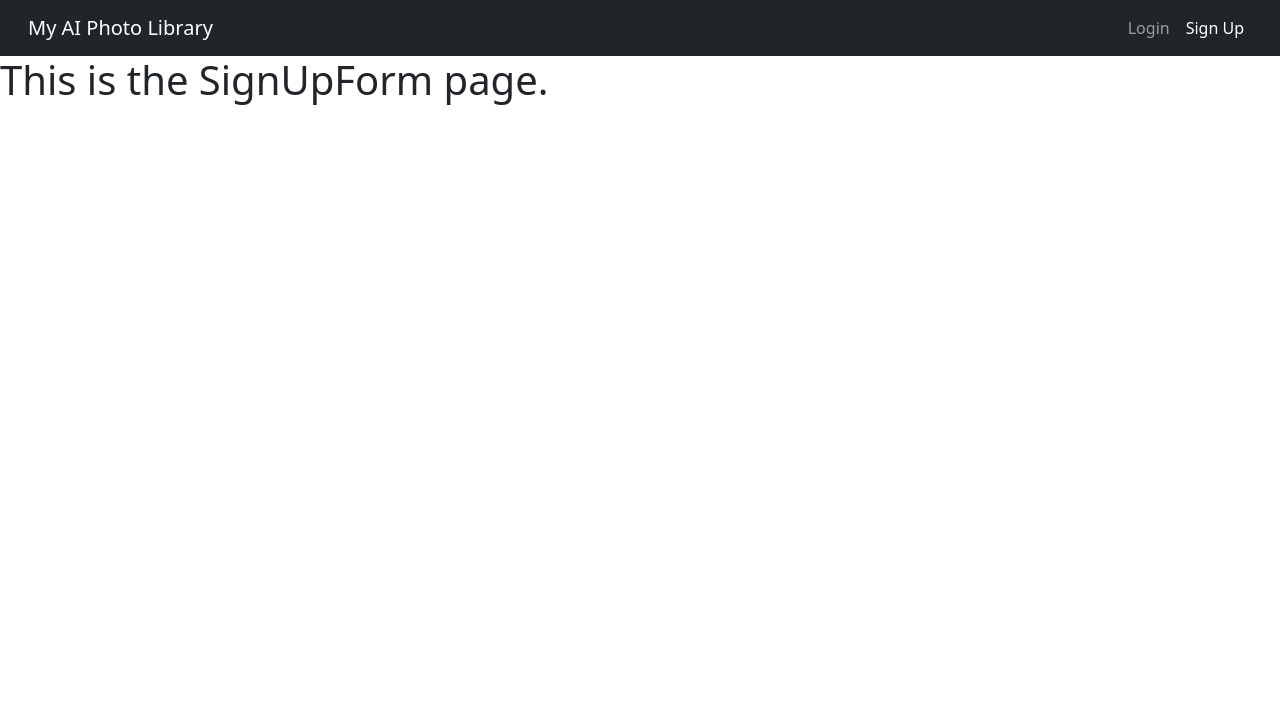
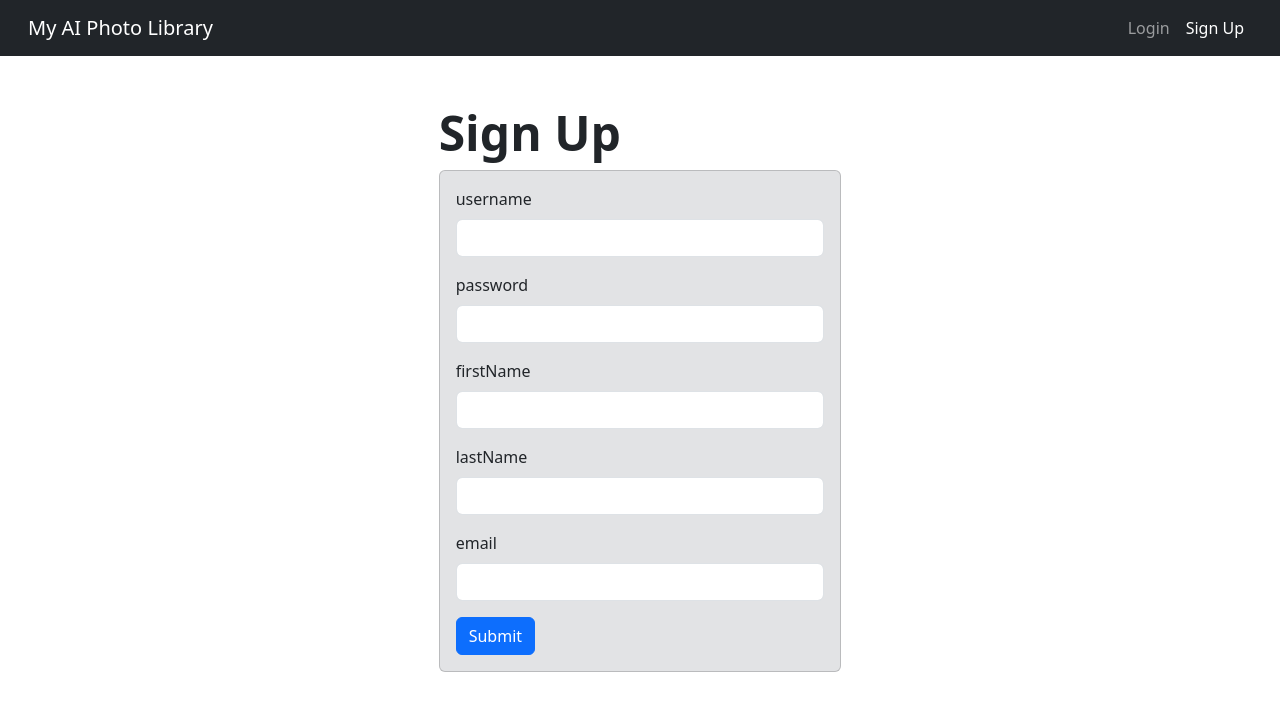
Before and after one commit to mmazurk/capstone-2-frontend, a React (Create React App) app: page /signup in a window 1280 px wide. Shown: the top 710 px of the page. Built offline with nearby package versions, Linux system fonts and the light colour scheme; no server answers.

Commit message:
worked on auth

```diff
--- a/src/App.js
+++ b/src/App.js
@@ -11,25 +11,44 @@ import SignUpForm from "./auth/SignUpForm";
 import ProfileForm from "./profiles/ProfileForm";
 import MyPhotoAPI from "./api/api";
 import OpenAiAPI from "./api/externalApi";
+import UserContext from "./auth/userContext";
+
 
 function App() {
   const [userData, setUserData] = useState([]);
   const [isLoggedIn, setIsLoggedIn] = useState(false);
+  const [token, setToken] = useState(null)
 
-  async function login(userData) {
-    console.log("Login!")
+  // You want to return either a "success" status or the errors
+  // Then you can display them on the form
+
+  async function login(formData) {
+    try {
+      const token = await MyPhotoAPI.authUser(formData);
+      if (token) {
+        setToken(token);
+        setIsLoggedIn(true);
+      }
+    } catch (err) {
+      console.log("Didn't work because", err);
+    }
   }
 
   async function logout(userData) {
-    console.log("Logout!")
+    setToken(null);
+    setIsLoggedIn(false);
   }
 
   async function signUp(formData) {
-    console.log("Signup!")
+    const token = await MyPhotoAPI.signUpUser(formData);
+    if(token) {
+      setToken(token);
+    }
   }
 
   return (
     <div>
+      <UserContext.Provider value={{token: token}}>
       <BrowserRouter>
         <Navigation isLoggedIn={isLoggedIn} />
         <main>
@@ -49,6 +68,7 @@ function App() {
           </Routes>
         </main>
       </BrowserRouter>
+      </UserContext.Provider>
     </div>
   );
 }
--- /dev/null
+++ b/src/auth/FormItem.js
@@ -0,0 +1,17 @@
+const FormItem = ({ field, value, handleChange }) => {
+    return (
+      <div className="mb-3">
+        <label htmlFor={field} className="form-label">{field}</label>
+        <input
+          className="form-control"
+          id={field}
+          type={field === "password" ? "password": "text"}
+          name={field}
+          value={value}
+          onChange={handleChange}
+        />
+      </div>
+    );
+  };
+
+  export default FormItem;
--- a/src/auth/LoginForm.js
+++ b/src/auth/LoginForm.js
@@ -1,8 +1,62 @@
-function LoginForm() {
+import { useNavigate } from "react-router-dom";
+import { useState } from "react";
+import FormItem from "./FormItem";
 
-    return (
-        <h1>This is the LoginForm page.</h1>
-    )
+function LoginForm({ login }) {
+  const navigate = useNavigate();
+  const initialState = {
+    username: "",
+    password: "",
+  };
+
+  // add another piece of state to track form errors
+  // then you can surface them below in your form if they exist using ternary
+
+  const [formData, setFormData] = useState(initialState);
+
+  const handleChange = (e) => {
+    const { name, value } = e.target;
+    setFormData((data) => ({
+      ...data,
+      [name]: value,
+    }));
+  };
+
+  const handleSubmit = (e) => {
+    e.preventDefault();
+    login(formData).then(function (result) {
+      if (result) {
+        navigate("/");
+      } else {
+        console.log("And just to remind you, that didn't work");
+      }
+    });
+  };
+
+  return (
+    <div className="centered">
+      <div className="container col-md-6 offset-md-3 col-lg-4 offset-lg-4 mt-5">
+        <h1 className="display-5 fw-bold">Login To Your Account</h1>
+        <div className="card bg-secondary-subtle">
+          <div className="card-body">
+            <form>
+              {Object.keys(formData).map((item) => (
+                <FormItem
+                  field={`${item}`}
+                  value={formData[item]}
+                  handleChange={handleChange}
+                  key={item}
+                />
+              ))}
+              <button onClick={handleSubmit} className="btn btn-primary">
+                Submit
+              </button>
+            </form>
+          </div>
+        </div>
+      </div>
+    </div>
+  );
 }
 
 export default LoginForm;
--- a/src/auth/SignUpForm.js
+++ b/src/auth/SignUpForm.js
@@ -1,8 +1,74 @@
-function SignUpForm() {
+import { useNavigate } from "react-router-dom";
+import { useState } from "react";
+import FormItem from "./FormItem";
 
-    return (
-        <h1>This is the SignUpForm page.</h1>
-    )
+function SignUpForm({ signUp }) {
+  const navigate = useNavigate();
+  const initialState = {
+    username: "",
+    password: "",
+    firstName: "",
+    lastName: "",
+    email: ""
+  };
+
+  const [formData, setFormData] = useState(initialState);
+
+  const handleChange = (e) => {
+    const { name, value } = e.target;
+    setFormData((data) => ({
+      ...data,
+      [name]: value,
+    }));
+  };
+
+  const handleSubmit = (e) => {
+    e.preventDefault();
+    signUp(formData).then(() => navigate("/"));
+  };
+
+  return (
+    <div className="centered">
+      <div className="container col-md-6 offset-md-3 col-lg-4 offset-lg-4 mt-5">
+        <h1 className="display-5 fw-bold">Sign Up</h1>
+        <div className="card bg-secondary-subtle">
+          <div className="card-body">
+            <form>
+              {Object.keys(formData).map((item) => (
+                <FormItem
+                  field={`${item}`}
+                  value={formData[item]}
+                  handleChange={handleChange}
+                  key={item}
+                />
+              ))}
+              <button onClick={handleSubmit} className="btn btn-primary">
+                Submit
+              </button>
+            </form>
+          </div>
+        </div>
+      </div>
+    </div>
+  );
 }
 
+//   function registerUser() {
+//     signUp({
+//       username: "test1",
+//       password: "password",
+//       firstName: "TestFirst",
+//       lastName: "TestLast",
+//       email: "test1@test.com",
+//     }).then(() => navigate("/"));
+//   }
+
+//   return (
+//     <div>
+//       <h1 className="mb-3">This is the SignUp page.</h1>
+//       <button onClick={registerUser}>Sign Up</button>
+//     </div>
+//   );
+// }
+
 export default SignUpForm;
--- /dev/null
+++ b/src/auth/userContext.js
@@ -0,0 +1,5 @@
+import React from "react";
+const UserContext = React.createContext();
+
+
+export default UserContext;
--- a/src/homepage/HomePage.js
+++ b/src/homepage/HomePage.js
@@ -8,46 +8,46 @@ function HomePage() {
     {
         const navigate = useNavigate();
         return (
-          <div class="p-5 mb-4 bg-body-secondary rounded-3">
-            <div class="container py-4">
-              <div class="row d-flex align-items-center">
-                <div class="col-md-6 fs-4">
-                  <h1 class="display-5 fw-bold">My AI Photo Library</h1>
+          <div className="p-5 mb-4 bg-body-secondary rounded-3">
+            <div className="container py-4">
+              <div className="row d-flex align-items-center">
+                <div className="col-md-6 fs-4">
+                  <h1 className="display-5 fw-bold">My AI Photo Library</h1>
                   <p>Use the power of AI to develop your own custom photos.</p>
                 </div>
-                <div class="col-md-5 fs-4">
+                <div className="col-md-5 fs-4">
                   <img
                     src="https://images.unsplash.com/photo-1635002964051-740c5f7f14ac?ixlib=rb-4.0.3&ixid=M3wxMjA3fDB8MHxwaG90by1wYWdlfHx8fGVufDB8fHx8fA%3D%3D&auto=format&fit=crop&w=2080&q=80"
-                    class="img-fluid"
+                    className="img-fluid"
                   />
                 </div>
               </div>
 
-              <div class="row mt-5 d-flex align-items-center">
-                <div class="col-md-6">
-                  <div class="h-100 p-5 text-bg-dark rounded-3">
+              <div className="row mt-5 d-flex align-items-center">
+                <div className="col-md-6">
+                  <div className="h-100 p-5 text-bg-dark rounded-3">
                     <h2>Log Into Your Account</h2>
                     <p>
                       Click the button below to log into your account. If you
                       forgot your password please click the other button.
                     </p>
-                    <button class="btn btn-outline-light" type="button" onClick={() => navigate("/login")}>
+                    <button className="btn btn-outline-light" type="button" onClick={() => navigate("/login")}>
                       Login
                     </button>
-                    <button class="btn btn-outline-light" type="button">
+                    <button className="btn btn-outline-light" type="button">
                       Reset Password
                     </button>
                   </div>
                 </div>
-                <div class="col-md-5">
-                  <div class="h-100 p-5 bg-body-tertiary border rounded-3">
+                <div className="col-md-5">
+                  <div className="h-100 p-5 bg-body-tertiary border rounded-3">
                     <h2>Sign up for a Free account!</h2>
                     <p>
                       You can sign up for a free account and get your first 20
                       photos free. After that, we offer generous pricing plans
                       that meet your needs.
                     </p>
-                    <button class="btn btn-outline-secondary" type="button" onClick={() => navigate("/signup")}>
+                    <button className="btn btn-outline-secondary" type="button" onClick={() => navigate("/signup")}>
                       Register
                     </button>
                   </div>
```
